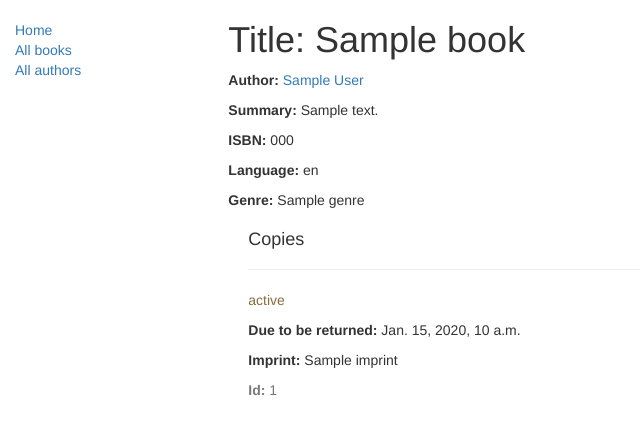
After one commit to ttomimeza/locallibrary, a Django app: template catalog/templates/catalog/book_detail.html in a window 1280 px wide. The commit adds this page. Shown: the top 435 px of the page, without its empty margins (0-640 px from the left). Run offline with Django 3.2, Linux system fonts and the light colour scheme; the template is opened without the code that fills it: most values are stand-ins (such as "Sample title", 1, 10 or a date in 2020); some libraries are stand-ins or nearby versions.

Commit message:
cosas nuevas2

```diff
--- a/catalog/templates/base_generic.html
+++ b/catalog/templates/base_generic.html
@@ -23,7 +23,7 @@
       {% block sidebar %}
       <ul class="sidebar-nav">
           <li><a href="{% url 'index' %}">Home</a></li>
-          <li><a href="">All books</a></li>
+          <li><a href="{% url 'books' %}">All books</a></li>
           <li><a href="">All authors</a></li>
       </ul>
      {% endblock %}
--- /dev/null
+++ b/catalog/templates/catalog/book_detail.html
@@ -0,0 +1,23 @@
+{% extends "base_generic.html" %}
+
+{% block content %}
+  <h1>Title: {{ book.title }}</h1>
+
+  <p><strong>Author:</strong> <a href="">{{ book.author }}</a></p> <!-- author detail link not yet defined -->
+  <p><strong>Summary:</strong> {{ book.summary }}</p>
+  <p><strong>ISBN:</strong> {{ book.isbn }}</p>
+  <p><strong>Language:</strong> {{ book.language }}</p>
+  <p><strong>Genre:</strong> {% for genre in book.genre.all %} {{ genre }}{% if not forloop.last %}, {% endif %}{% endfor %}</p>
+
+  <div style="margin-left:20px;margin-top:20px">
+    <h4>Copies</h4>
+
+    {% for copy in book.bookinstance_set.all %}
+    <hr>
+    <p class="{% if copy.status == 'a' %}text-success{% elif copy.status == 'm' %}text-danger{% else %}text-warning{% endif %}">{{ copy.get_status_display }}</p>
+    {% if copy.status != 'a' %}<p><strong>Due to be returned:</strong> {{copy.due_back}}</p>{% endif %}
+    <p><strong>Imprint:</strong> {{copy.imprint}}</p>
+    <p class="text-muted"><strong>Id:</strong> {{copy.id}}</p>
+    {% endfor %}
+  </div>
+{% endblock %}
--- a/catalog/urls.py
+++ b/catalog/urls.py
@@ -3,4 +3,10 @@ from . import views
 
 urlpatterns = [
     path("", views.index, name="index"),
+    path(r'^books/$', views.BookListView.as_view(), name='books'),
 ]
+urlpatterns = [
+    path(r'^$', views.index, name='index'),
+    path(r'^books/$', views.BookListView.as_view(), name='books'),
+    path(r'^book/(?P<pk>\d+)$', views.BookDetailView.as_view(), name='book-detail'),
+]
```
Also changed, not shown: catalog/templates/catalog/book_list.html (added, +19 -0 lines), catalog/templates/index.html (+8 -0 lines), catalog/views.py (+11 -0 lines), README.md (deleted).
